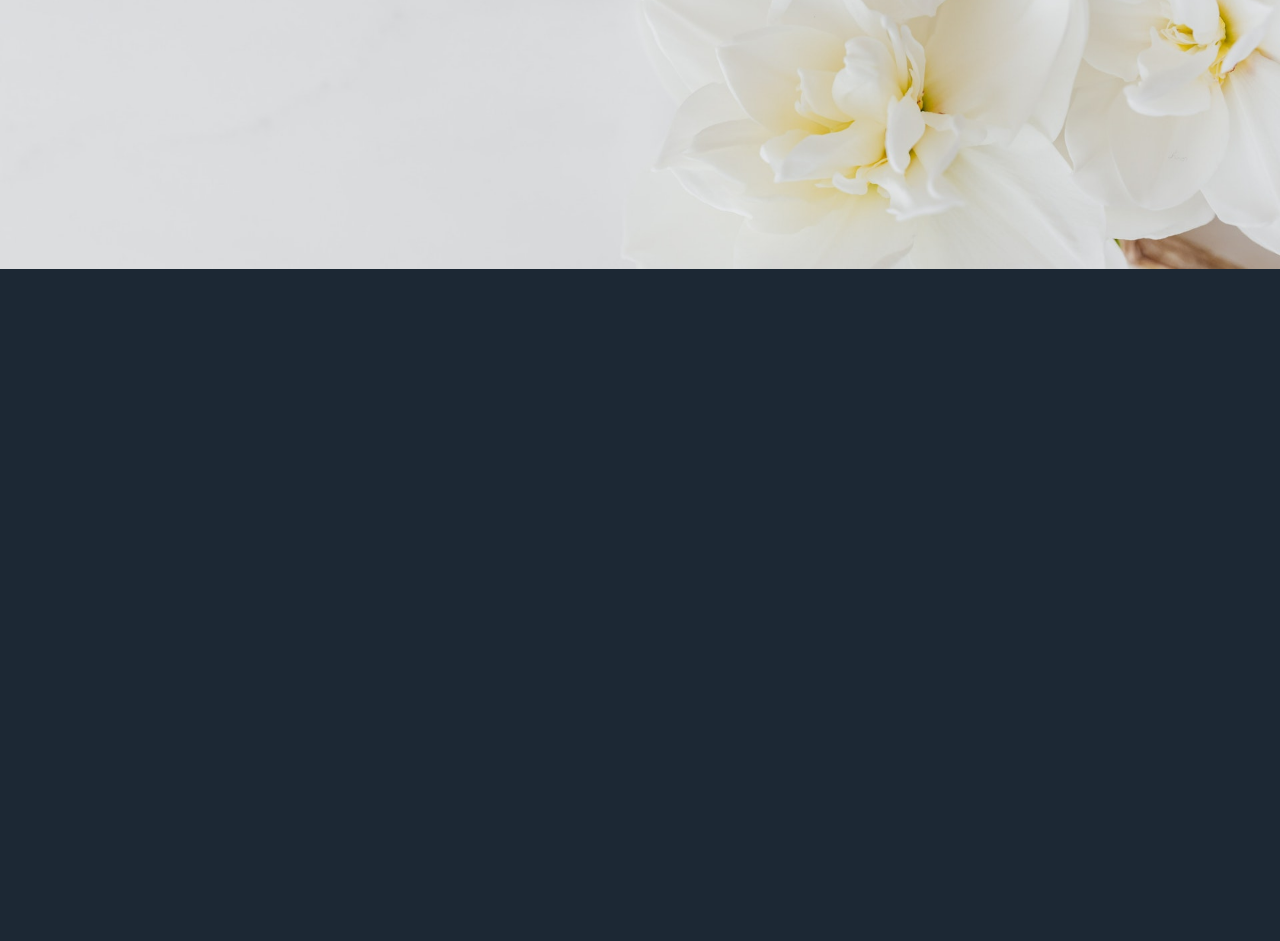
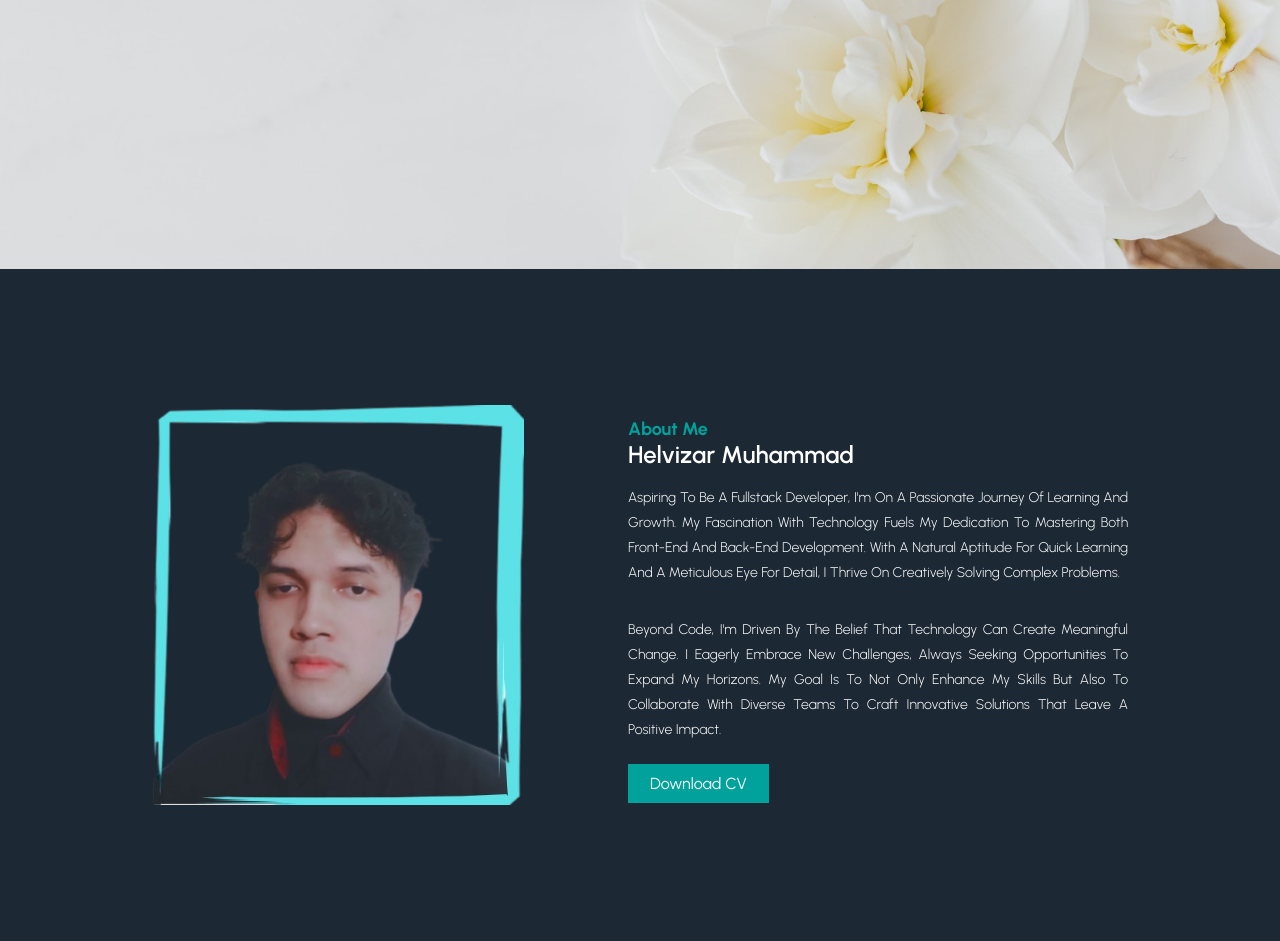
Before and after one commit to helvizar/personal-website, a plain HTML site: page index.html in a window 1280 px wide. Shown: the part 531-1472 px from the top of the page. Before the commit the page ends 800 px from the top, so only its background shows below. Drawn offline with Linux system fonts and the light colour scheme.

Commit message:
feat: added detailed about me section

```diff
--- a/index.html
+++ b/index.html
@@ -33,6 +33,20 @@
     </div>
   </section>
 
+  <!-- About -->
+  <section class="about" id="about">
+    <div class="about-img">
+      <img src="./assets/photo.png" alt="">
+    </div>
+    <div class="about-text">
+      <h2>About Me</h2>
+      <h1>Helvizar Muhammad</h1>
+      <p>Aspiring to be a Fullstack Developer, I'm on a passionate journey of learning and growth. My fascination with technology fuels my dedication to mastering both Front-end and Back-end development. With a natural aptitude for quick learning and a meticulous eye for detail, I thrive on creatively solving complex problems.</p>
+      <p>Beyond code, I'm driven by the belief that technology can create meaningful change. I eagerly embrace new challenges, always seeking opportunities to expand my horizons. My goal is to not only enhance my skills but also to collaborate with diverse teams to craft innovative solutions that leave a positive impact.</p>
+      <a href="#" class="btn">Download CV</a>
+    </div>
+  </section>
+
   <script src="script.js"></script>
 </body>
 </html>
--- a/style.css
+++ b/style.css
@@ -11,6 +11,18 @@
   font-family: "Urbanist", sans-serif;
 }
 
+body::-webkit-scrollbar {
+  width: 4px;
+}
+
+body::-webkit-scrollbar-track {
+  background: var(--dark-gunmetal);
+}
+
+body::-webkit-scrollbar-thumb {
+  background: var(--primary);
+}
+
 :root {
   /* Colors */
   --bg-color: #e7eafb;
@@ -20,7 +32,7 @@
   --dark-gunmetal: #222435;
   /* Fonts */
   --h1-font: 35px;
-  --h2-font: 35px;
+  --h2-font: 18px;
   --p-font: 14px;
   --spacing: 1px;
   /* Margins */
@@ -38,7 +50,6 @@ section {
 }
 
 /* Navbar */
-
 header {
   position: fixed;
   width: 100%;
@@ -133,6 +144,48 @@ header .navbar a:hover {
   background: var(--hover);
 }
 
+/* About */
+.about {
+  width: 100%;
+  min-height: 84vh;
+  display: flex;
+  align-items: center;
+  justify-content: space-around;
+}
+
+.about-img {
+  max-width: 500px;
+  height: 400px;
+}
+
+.about-img img {
+  width: 100%;
+  height: 100%;
+  object-fit: contain;
+  object-position: center;
+}
+
+.about-text {
+  max-width: 500px;
+}
+
+.about-text h2 {
+  font-size: var(--h2-font);
+  color: var(--primary);
+}
+
+.about-text h1 {
+  font-weight: 600;
+}
+
+.about-text p {
+  font-size: var(--p-font);
+  margin: 16px 0 var(--m-4);
+  text-align: justify;
+  font-weight: 300;
+  line-height: 25px;
+}
+
 @media (max-width: 768px) {
   #menu-icon {
     display: initial;
```
Also changed, not shown: assets/photo.png (added).
